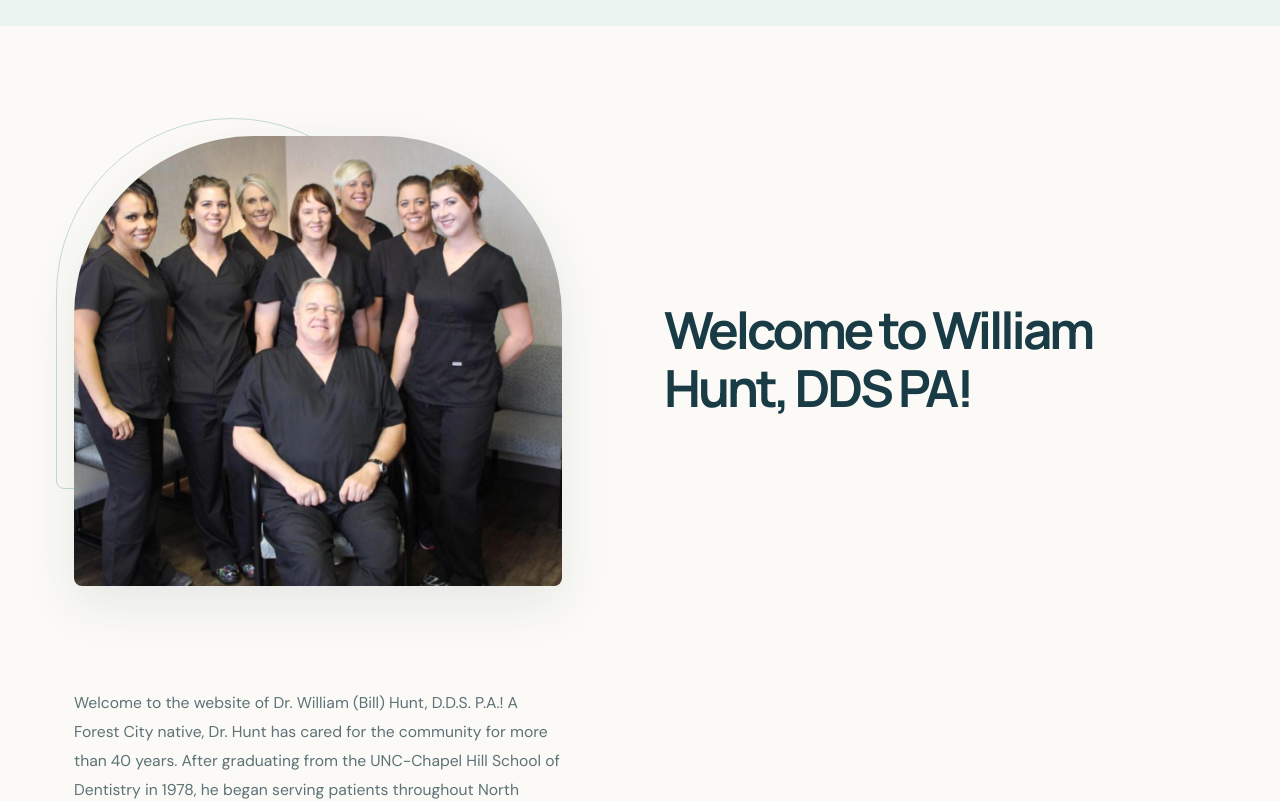
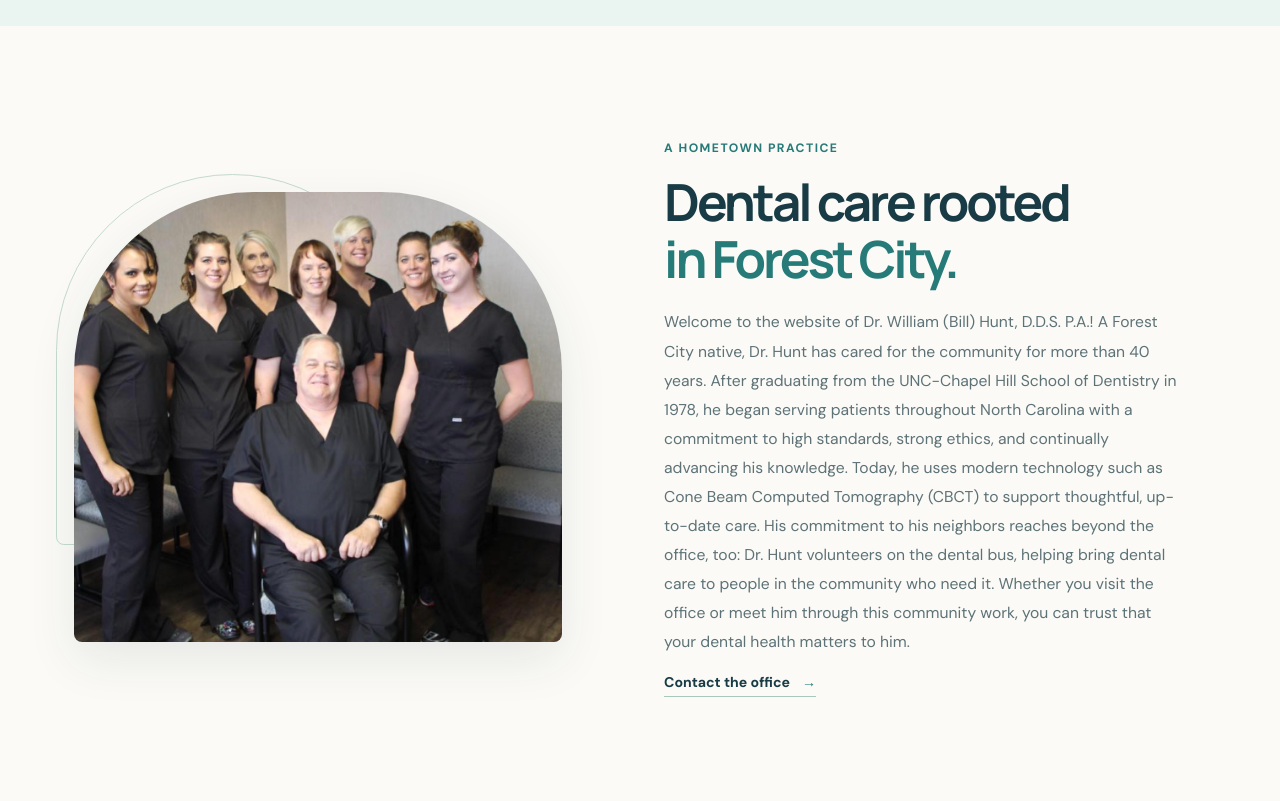
Before and after one commit to dchen8419/William_Hunt_DDS, a React (Create React App) app: page / in a window 1280 px wide. Shown: the part 780-1581 px from the top of the page. Built offline with nearby package versions, Linux system fonts and the light colour scheme.

Commit message:
update about

```diff
--- a/src/components/about/About.jsx
+++ b/src/components/about/About.jsx
@@ -8,12 +8,14 @@ function About() {
       <div className='about_img_container'>
         <img alt='Dr. William Hunt, dentist in Forest City, North Carolina' src={picBanner} className="about_pic"/>
       </div>
-      <div  className='about_welcome_container'>
-        <h2 className='about_welcome_title'>Welcome to William Hunt, DDS PA!</h2>
+      <div className="about-copy">
+        <span className="section-kicker">A hometown practice</span>
+        <h2 className='about_welcome_title'>Dental care rooted<br /><em>in Forest City.</em></h2>
+        <p className='about_paragraph'>
+          Welcome to the website of Dr. William (Bill) Hunt, D.D.S. P.A.! A Forest City native, Dr. Hunt has cared for the community for more than 40 years. After graduating from the UNC-Chapel Hill School of Dentistry in 1978, he began serving patients throughout North Carolina with a commitment to high standards, strong ethics, and continually advancing his knowledge. Today, he uses modern technology such as Cone Beam Computed Tomography (CBCT) to support thoughtful, up-to-date care. His commitment to his neighbors reaches beyond the office, too: Dr. Hunt volunteers on the dental bus, helping bring dental care to people in the community who need it. Whether you visit the office or meet him through this community work, you can trust that your dental health matters to him.
+        </p>
+        <a className="about-link" href="#Contact">Contact the office <span>→</span></a>
       </div>
-      <p className='about_paragraph'>
-        Welcome to the website of Dr. William (Bill) Hunt, D.D.S. P.A.! A Forest City native, Dr. Hunt has cared for the community for more than 40 years. After graduating from the UNC-Chapel Hill School of Dentistry in 1978, he began serving patients throughout North Carolina with a commitment to high standards, strong ethics, and continually advancing his knowledge. Today, he uses modern technology such as Cone Beam Computed Tomography (CBCT) to support thoughtful, up-to-date care. His commitment to his neighbors reaches beyond the office, too: Dr. Hunt volunteers on the dental bus, helping bring dental care to people in the community who need it. Whether you visit the office or meet him through this community work, you can trust that your dental health matters to him.
-      </p>
     </section>
   )
 }
```
